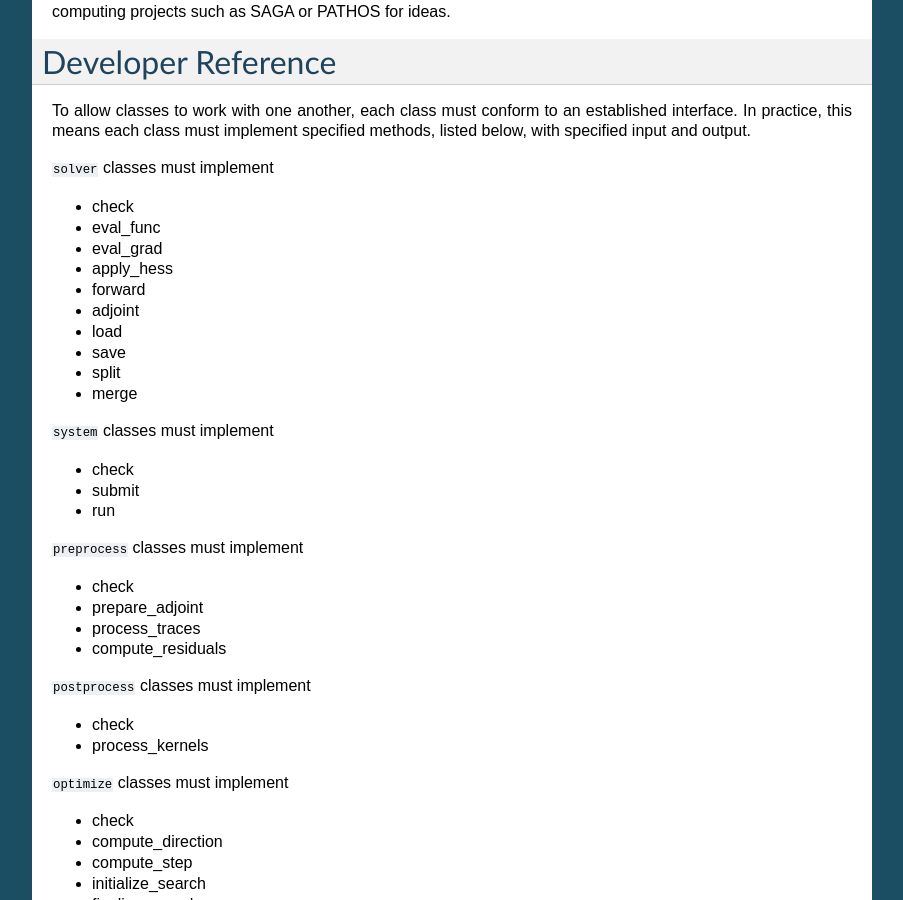
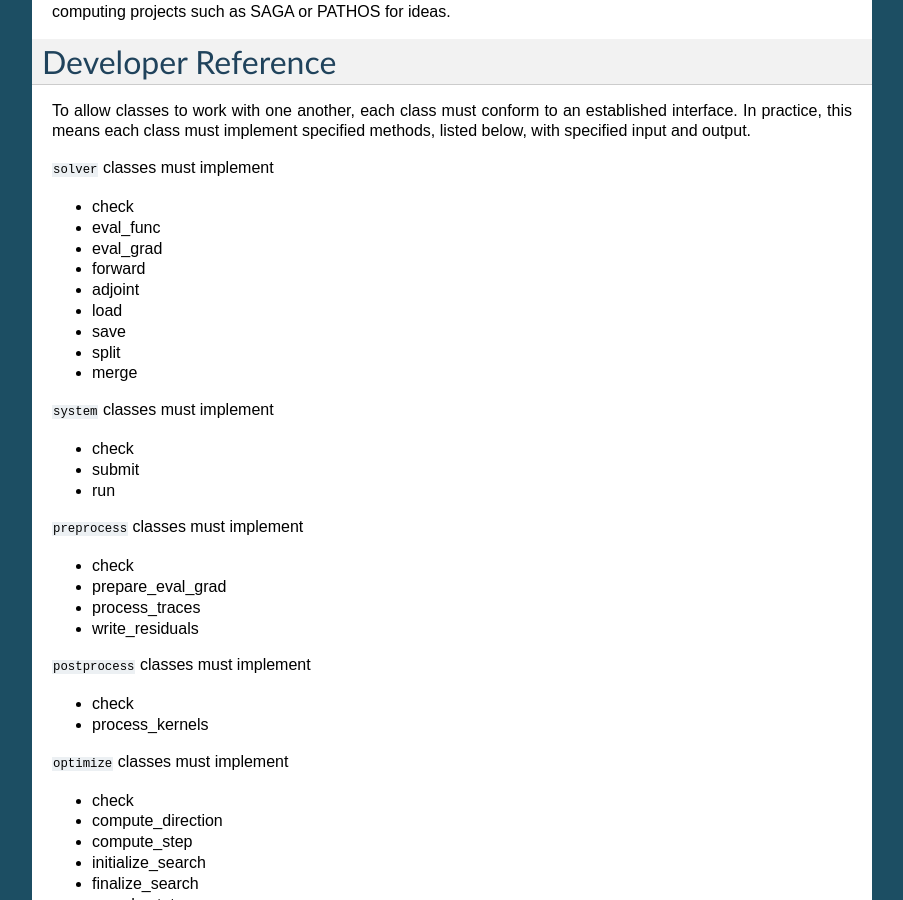
Before and after one commit to adjtomo/seisflows, a Sphinx documentation site: the page built from docs/manual/manual.rst, in a window 1280 px wide and 900 px high, scrolled down 3092 px. Shown: the whole window, without its empty margins (198-1101 px from the left). Built offline with Sphinx 7.4.7, drawn with Linux system fonts in a browser that asks for light colours; formulas are drawn with MathJax 3; pages that are not in the unit, such as notebooks, are missing from menus.

Commit message:
updated docs

```diff
--- a/docs/manual/manual.rst
+++ b/docs/manual/manual.rst
@@ -139,8 +139,6 @@ To allow classes to work with one another, each class must conform to an establi
 
 - eval_grad
 
-- apply_hess
-
 - forward
 
 - adjoint
@@ -167,11 +165,11 @@ To allow classes to work with one another, each class must conform to an establi
 
 - check
 
-- prepare_adjoint
+- prepare_eval_grad
 
 - process_traces
 
-- compute_residuals
+- write_residuals
 
 
 ``postprocess`` classes must implement
```
Also changed, not shown: 1 other file.
